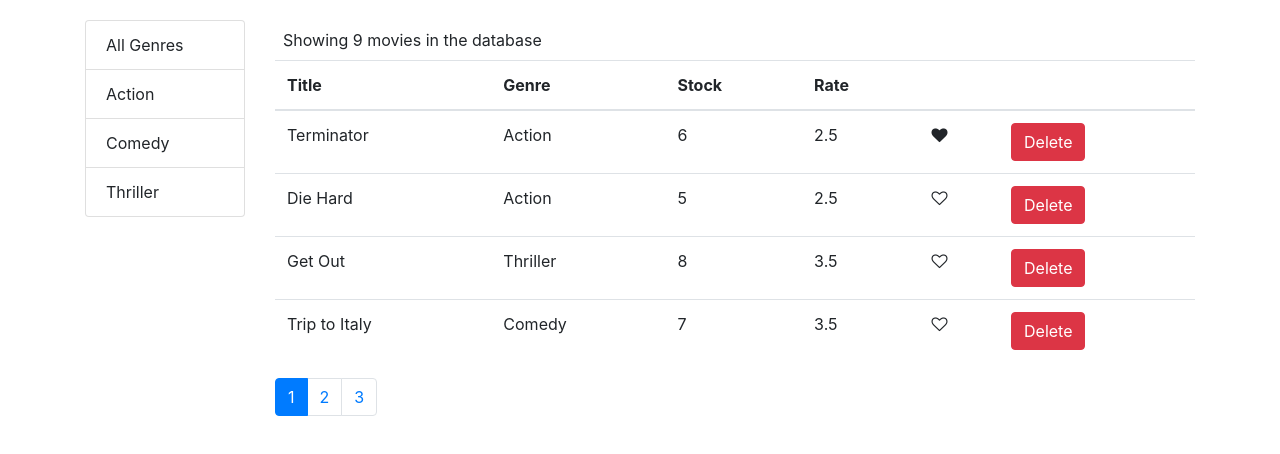
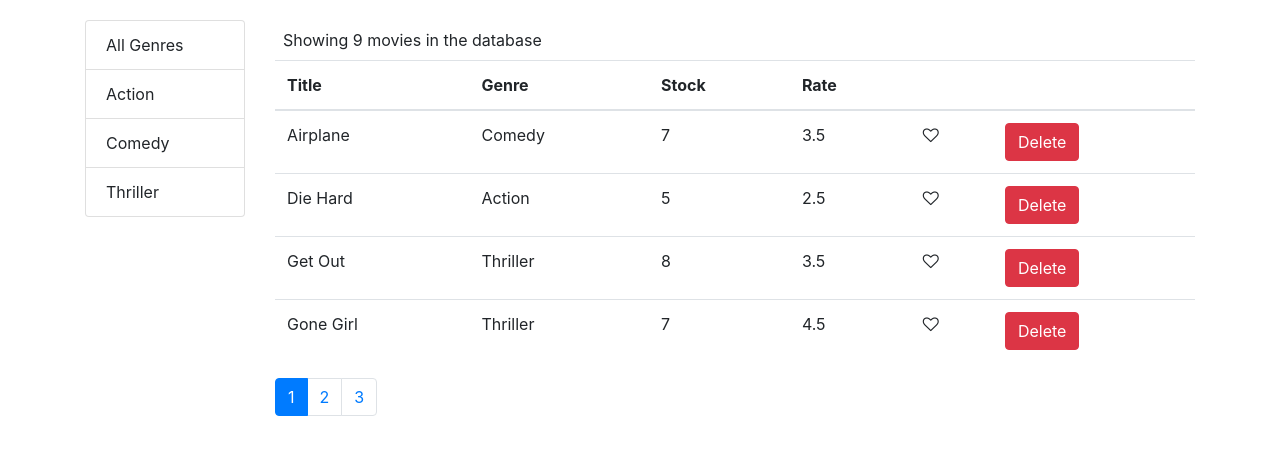
Before and after one commit to tiago-jv0/vidly, a React (Create React App) app: page / in a window 1280 px wide. Shown: the top 454 px of the page. Built offline with nearby package versions, Linux system fonts and the light colour scheme.

Commit message:
Sorting added

```diff
--- a/src/components/Movies.js
+++ b/src/components/Movies.js
@@ -1,25 +1,28 @@
 import React, { Component } from 'react';
 import { getMovies } from '../services/fakeMovieService';
-import { Like } from './common/Like';
 import Pagination from './common/Pagination';
 import { paginate } from '../utils/Paginate';
 import ListGroup from './common/ListGroup';
 import { getGenres } from '../services/fakeGenreService';
+import MoviesTable from './MoviesTable';
+import _ from 'lodash';
 
 export default class Movies extends Component {
+
     constructor(props) {
         super(props);
         this.state = {
             movies: [],
             pageSize: 4,
             currentPage: 1,
-            selectedGenre: undefined,
+            selectedGenre: { _id: '', name: 'All Genres' },
+            sortColumn: { path: 'title', order: 'asc' },
             genres: [],
         };
     }
 
     componentDidMount() {
-        const genres = [{ name: 'All Genres' }, ...getGenres()];
+        const genres = [{ _id: '', name: 'All Genres' }, ...getGenres()];
 
         this.setState({
             movies: getMovies(),
@@ -36,7 +39,13 @@ export default class Movies extends Component {
     handleSelect = (genre) => {
         this.setState({
             selectedGenre: genre,
-            currentPage : 1
+            currentPage: 1,
+        });
+    };
+
+    handleSort = (sortColumn) => {
+        this.setState({
+            sortColumn,
         });
     };
 
@@ -55,7 +64,7 @@ export default class Movies extends Component {
     };
     render() {
         const { length: count } = this.state.movies;
-        const { currentPage, pageSize, selectedGenre, movies: allMovies } = this.state;
+        const { currentPage, pageSize, selectedGenre, sortColumn, movies: allMovies } = this.state;
 
         if (count === 0) return null;
 
@@ -63,7 +72,12 @@ export default class Movies extends Component {
             selectedGenre && selectedGenre._id
                 ? allMovies.filter((movie) => movie.genre._id === selectedGenre._id)
                 : allMovies;
-        const movies = paginate(filtered, currentPage, pageSize);
+
+        const sorted = _.orderBy(filtered, [sortColumn.path], [sortColumn.order]);
+
+        console.log(sorted , sortColumn)
+
+        const movies = paginate(sorted, currentPage, pageSize);
 
         return (
             <div className="row">
@@ -78,42 +92,13 @@ export default class Movies extends Component {
                 <div className="col">
                     <p className="m-2">Showing {filtered.length} movies in the database</p>
 
-                    <table className="table">
-                        <thead>
-                            <tr>
-                                <th>Title</th>
-                                <th>Genre</th>
-                                <th>Stock</th>
-                                <th>Rate</th>
-                                <th></th>
-                                <th></th>
-                            </tr>
-                        </thead>
-                        <tbody>
-                            {movies.map((movie) => {
-                                return (
-                                    <tr key={movie._id}>
-                                        <td>{movie.title}</td>
-                                        <td>{movie.genre.name}</td>
-                                        <td>{movie.numberInStock}</td>
-                                        <td>{movie.dailyRentalRate}</td>
-                                        <td>
-                                            <Like liked={movie.liked} onClick={() => this.handleLike(movie)}></Like>
-                                        </td>
-                                        <td>
-                                            <button
-                                                onClick={() => this.handleDelete(movie)}
-                                                className="btn btn-danger btn-small"
-                                            >
-                                                {' '}
-                                                Delete
-                                            </button>
-                                        </td>
-                                    </tr>
-                                );
-                            })}
-                        </tbody>
-                    </table>
+                    <MoviesTable
+                        sortColumn={sortColumn}
+                        movies={movies}
+                        onLike={this.handleLike}
+                        onDelete={this.handleDelete}
+                        onSort={this.handleSort}
+                    ></MoviesTable>
 
                     <Pagination
                         itemsCount={filtered.length}
--- /dev/null
+++ b/src/components/MoviesTable.js
@@ -0,0 +1,65 @@
+import React, { Component } from 'react';
+import { Like } from './common/Like';
+
+class MoviesTable extends Component {
+
+    constructor(props) {
+        super(props);
+    }
+
+    raiseSort = (path) => {
+        const sortColumn = { ...this.props.sortColumn };
+
+        if (sortColumn.path === path) {
+            sortColumn.order = sortColumn.order === 'asc' ? 'desc' : 'asc';
+        } else {
+            sortColumn.path = path;
+            sortColumn.order = 'asc';
+        }
+
+        this.props.onSort(sortColumn)
+
+    }
+    render() {
+        const { movies, onDelete, onLike } = this.props;
+        return (
+            <div>
+                <table className="table">
+                    <thead>
+                        <tr>
+                            <th onClick={() => this.raiseSort('title')}>Title</th>
+                            <th onClick={() => this.raiseSort('genre.name')}>Genre</th>
+                            <th onClick={() => this.raiseSort('numberInStock')}>Stock</th>
+                            <th onClick={() => this.raiseSort('dailyRentalRate')}>Rate</th>
+                            <th></th>
+                            <th></th>
+                        </tr>
+                    </thead>
+                    <tbody>
+                        {movies.map((movie) => {
+                            return (
+                                <tr key={movie._id}>
+                                    <td>{movie.title}</td>
+                                    <td>{movie.genre.name}</td>
+                                    <td>{movie.numberInStock}</td>
+                                    <td>{movie.dailyRentalRate}</td>
+                                    <td>
+                                        <Like liked={movie.liked} onClick={() => onLike(movie)}></Like>
+                                    </td>
+                                    <td>
+                                        <button onClick={() => onDelete(movie)} className="btn btn-danger btn-small">
+                                            {' '}
+                                            Delete
+                                        </button>
+                                    </td>
+                                </tr>
+                            );
+                        })}
+                    </tbody>
+                </table>
+            </div>
+        );
+    }
+}
+
+export default MoviesTable;
--- a/src/components/common/ListGroup.js
+++ b/src/components/common/ListGroup.js
@@ -26,7 +26,7 @@ ListGroup.defaultProps = {
 
 ListGroup.propTypes = {
     items: PropTypes.array.isRequired,
-    selectedItem: PropTypes.string.isRequired,
+    selectedItem: PropTypes.object.isRequired,
     textProperty: PropTypes.string,
     valueProperty: PropTypes.string,
     onItemSelect: PropTypes.func.isRequired,
```
